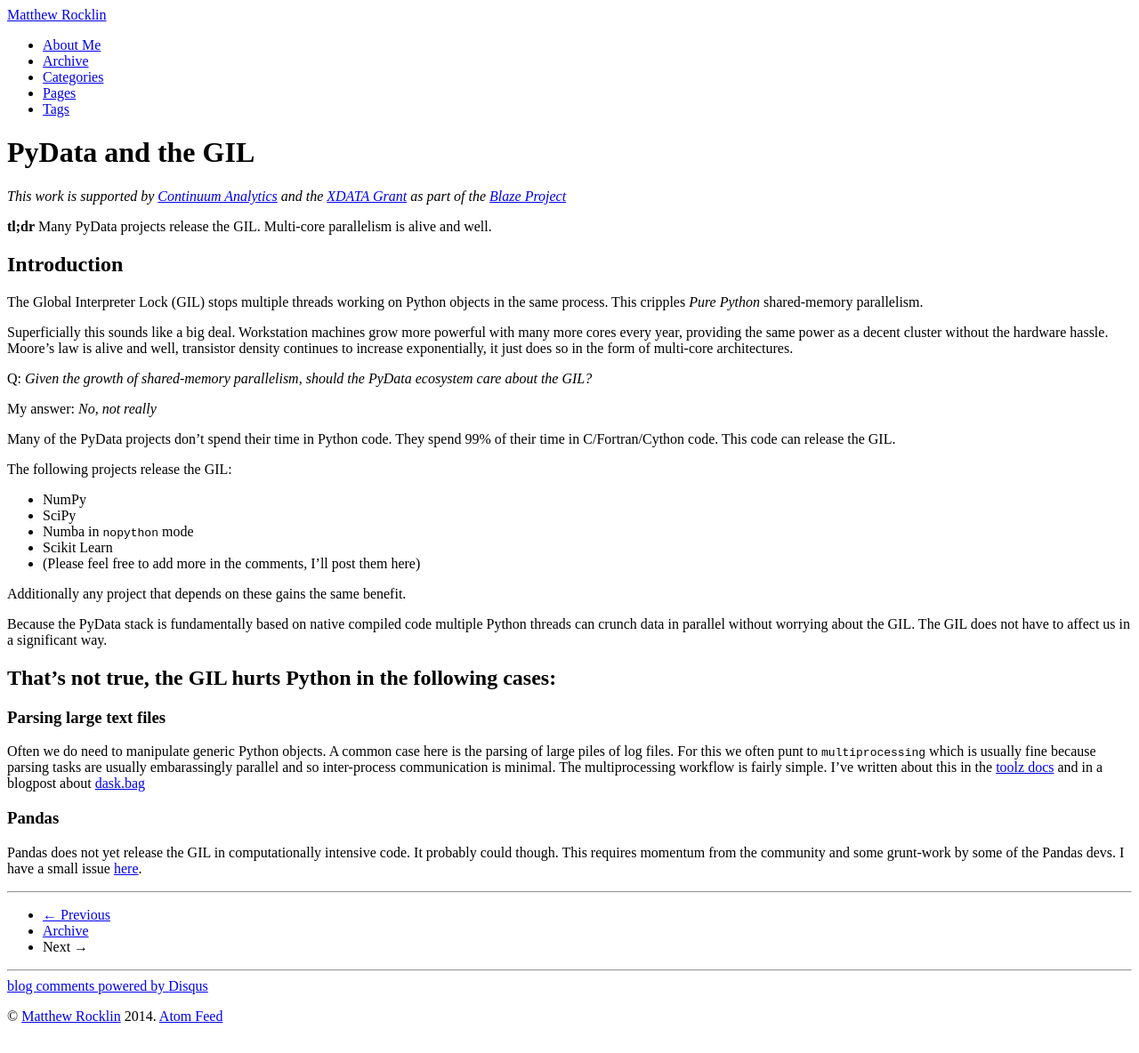
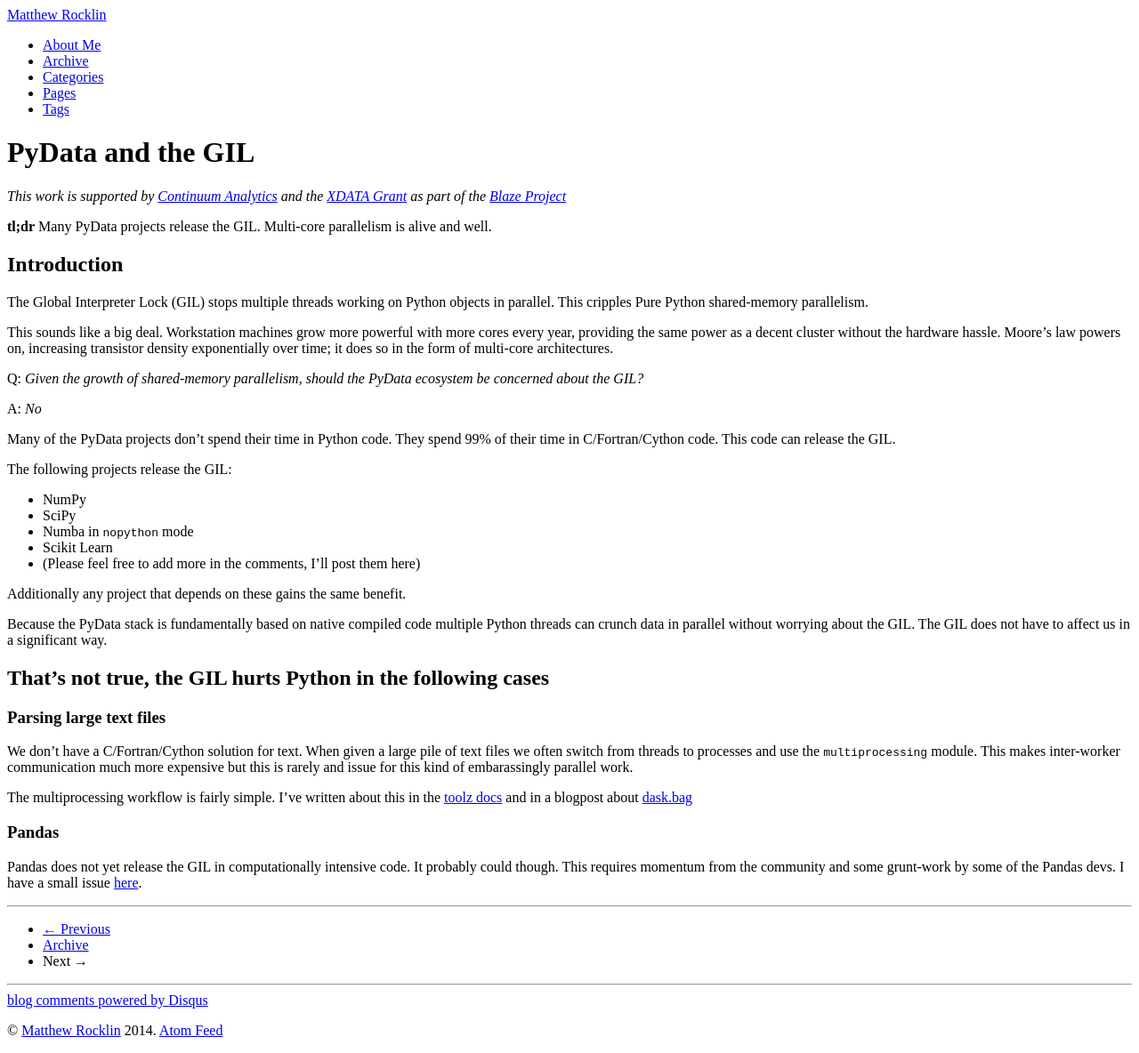
Before and after one commit to besyskymnbk/blog, a Jekyll site: the page built from _posts/work/2015-03-10-PyData-GIL.md, in a window 1280 px wide. Shown: the whole page at 89% size. Built offline with Jekyll 4.4.1, drawn with Linux system fonts in a browser that asks for light colours; comment, search, counter and statistics services are not loaded.

Commit message:
update pydata gil

```diff
--- a/_posts/work/2015-03-10-PyData-GIL.md
+++ b/_posts/work/2015-03-10-PyData-GIL.md
@@ -18,19 +18,18 @@ Introduction
 ------------
 
 The Global Interpreter Lock (GIL) stops multiple threads working on Python
-objects in the same process.  This cripples *Pure Python* shared-memory
-parallelism.
+objects in parallel.  This cripples Pure Python shared-memory parallelism.
 
-Superficially this sounds like a big deal.  Workstation machines grow more
-powerful with many more cores every year, providing the same power as a decent
-cluster without the hardware hassle.  Moore's law is alive and well, transistor
-density continues to increase exponentially, it just does so in the form of
+This sounds like a big deal.  Workstation machines grow more
+powerful with more cores every year, providing the same power as a decent
+cluster without the hardware hassle.  Moore's law powers on, increasing
+transistor density exponentially over time; it does so in the form of
 multi-core architectures.
 
 Q: *Given the growth of shared-memory parallelism, should the PyData ecosystem
-    care about the GIL?*
+    be concerned about the GIL?*
 
-My answer: *No, not really*
+A: *No*
 
 Many of the PyData projects don't spend their time in Python code.  They spend
 99% of their time in C/Fortran/Cython code.  This code can release the GIL.
@@ -51,18 +50,20 @@ multiple Python threads can crunch data in parallel without worrying about the
 GIL.  The GIL does not have to affect us in a significant way.
 
 
-That's not true, the GIL hurts Python in the following cases:
--------------------------------------------------------------
+That's not true, the GIL hurts Python in the following cases
+------------------------------------------------------------
 
 ### Parsing large text files
 
-Often we do need to manipulate generic Python objects.  A common case here is
-the parsing of large piles of log files.  For this we often punt to
-`multiprocessing` which is usually fine because parsing tasks are usually
-embarassingly parallel and so inter-process communication is minimal.  The
-multiprocessing workflow is fairly simple.  I've written about this in the
-[toolz docs](http://toolz.readthedocs.org/en/latest/parallelism.html)
-and in a blogpost about
+We don't have a C/Fortran/Cython solution for text. When given a large pile of
+text files we often switch from threads to processes and use the
+`multiprocessing` module.  This makes inter-worker communication much more
+expensive but this is rarely and issue for this kind of embarassingly parallel
+work.
+
+The multiprocessing workflow is fairly simple.  I've written about this in the
+[toolz docs](http://toolz.readthedocs.org/en/latest/parallelism.html) and in a
+blogpost about
 [dask.bag](http://matthewrocklin.com/blog/work/2015/02/17/Towards-OOC-Bag/)
 
 ### Pandas
```
